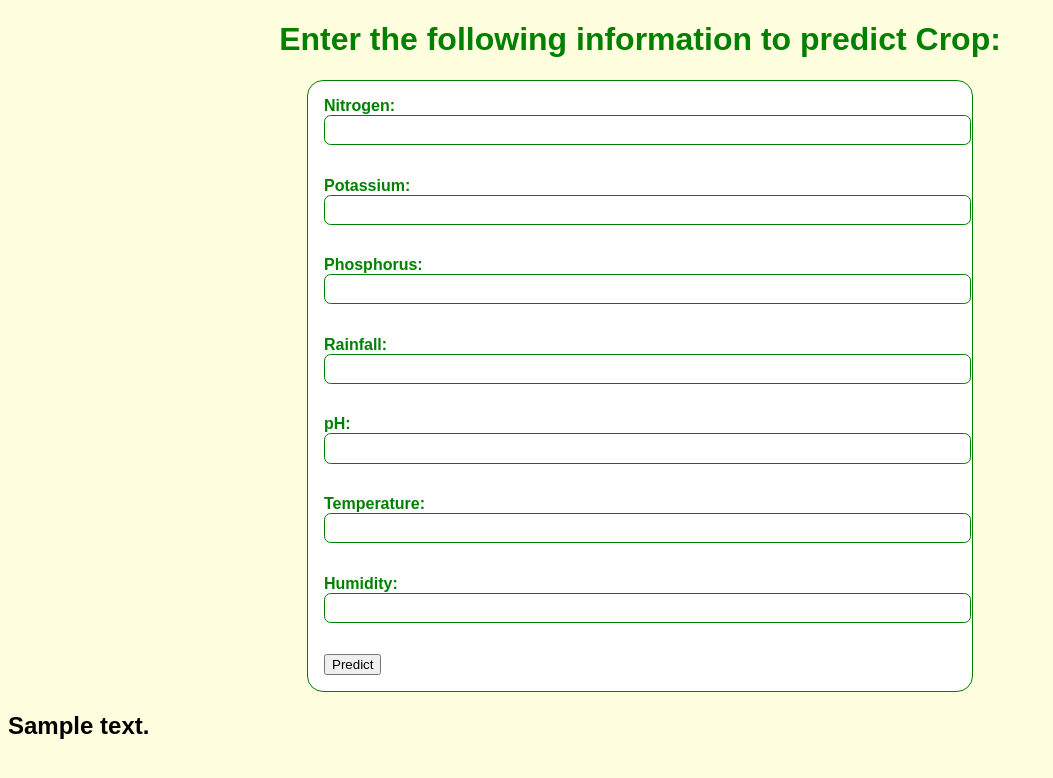
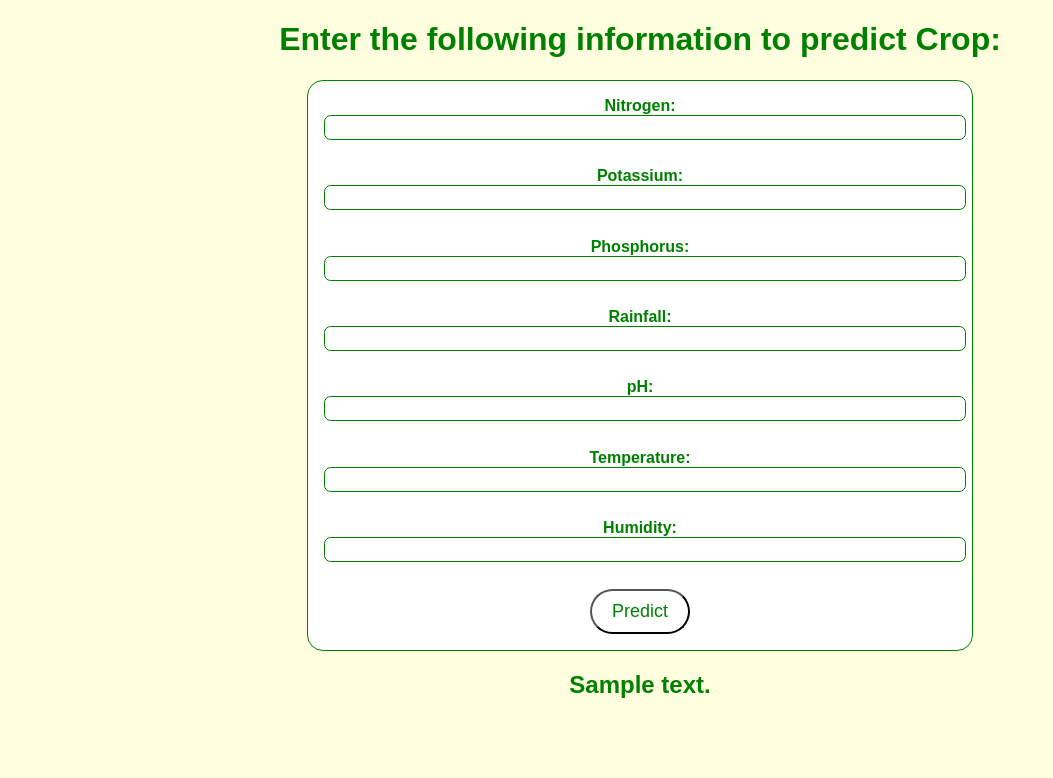
Before and after one commit to Arghya-Banerjee/Crop-Recommendation-ML, a Flask app: template templates/index.html in a window 1280 px wide. Shown: the top 778 px of the page, without its empty margins (0-1053 px from the left). Run offline with Flask 2, Linux system fonts and the light colour scheme; the template is opened without the code that fills it: most values are stand-ins (such as "Sample title", 1, 10 or a date in 2020); parts of the project's set-up code (start-up, migrations or seed data) failed here and were passed over.

Commit message:
improved web template

```diff
--- a/static/css/style.css
+++ b/static/css/style.css
@@ -18,13 +18,16 @@ body {
   }
 
   label {
+    display: block;
     color: green;
     font-weight: bold;
+    text-align: center;
+    justify-content: center;
   }
 
   input[type="text"] {
-    padding: 0.5em;
-    margin-bottom: 1em;
+    padding: 0.3em;
+    margin-bottom: 0.7em;
     width: 100%;
     border: 1px solid green;
     border-radius: 0.5em;
@@ -44,3 +47,33 @@ body {
     background-color: yellow;
     cursor: pointer;
   }
+
+  .btn{
+    display: flex;
+    justify-content: center;
+    align-items: center;
+  }
+
+  button{
+    display: block;
+    text-align: center;
+    align-items: center;
+    height: 45px;
+    width: 100px;
+    border-radius: 100px;
+    font-size: 18px;
+    background-color: white;
+    color: green;
+    cursor: pointer;
+  }
+
+  button:hover{
+    background-color: green;
+    color: white;
+    transition-duration: 0.3s;
+  }
+
+  h2{
+    color: green;
+    text-align: center;
+  }
--- a/templates/index.html
+++ b/templates/index.html
@@ -22,11 +22,14 @@
       <label for="Humidity">Humidity:</label>
       <input type="text" id="Humidity" name="Humidity"><br><br>
 
-      <button type="submit">Predict</button>
+      <div class="btn">
+        <button type="submit">Predict</button>
+      </div>
+
     </form>
 
 
-    <h2>{{ predictionText }}</h2>
+    <h2 id="answer">{{ predictionText }}</h2>
 
   </body>
 </html>
```
